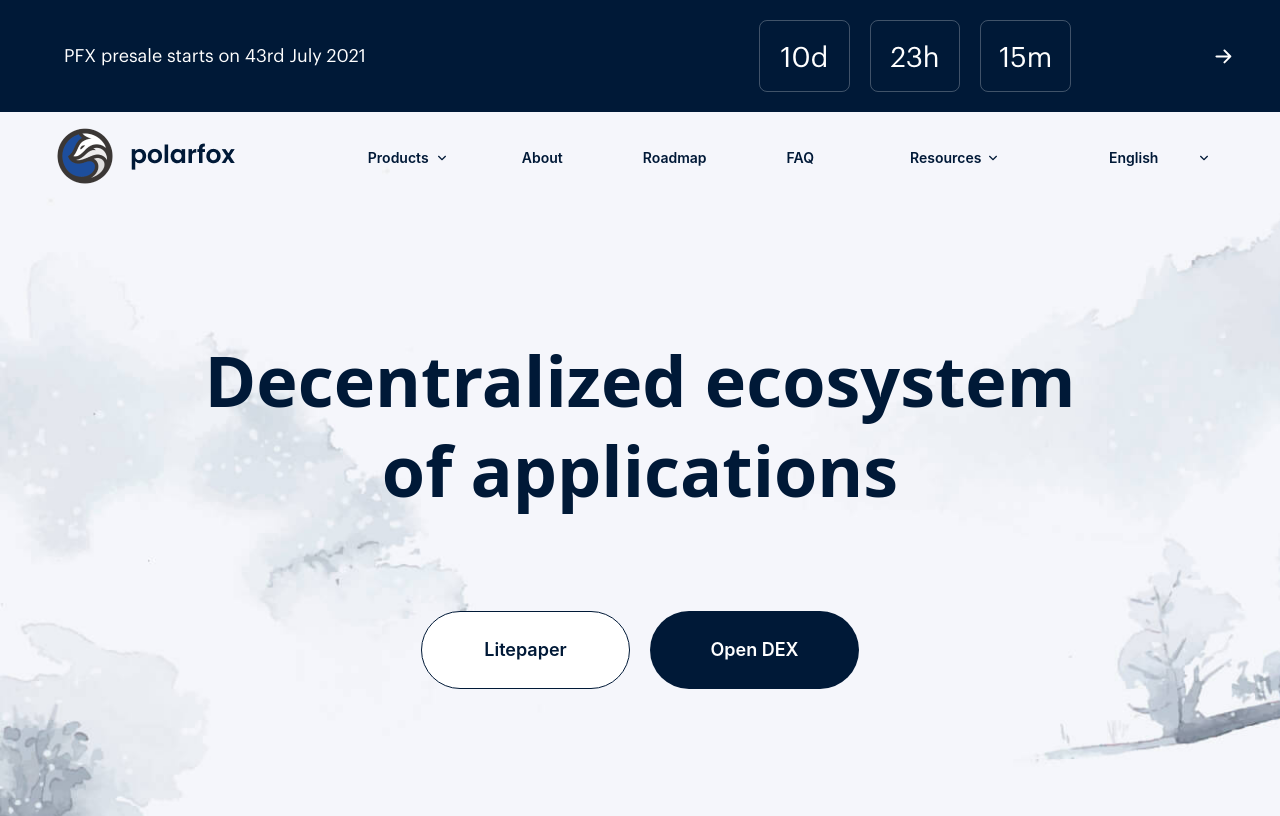
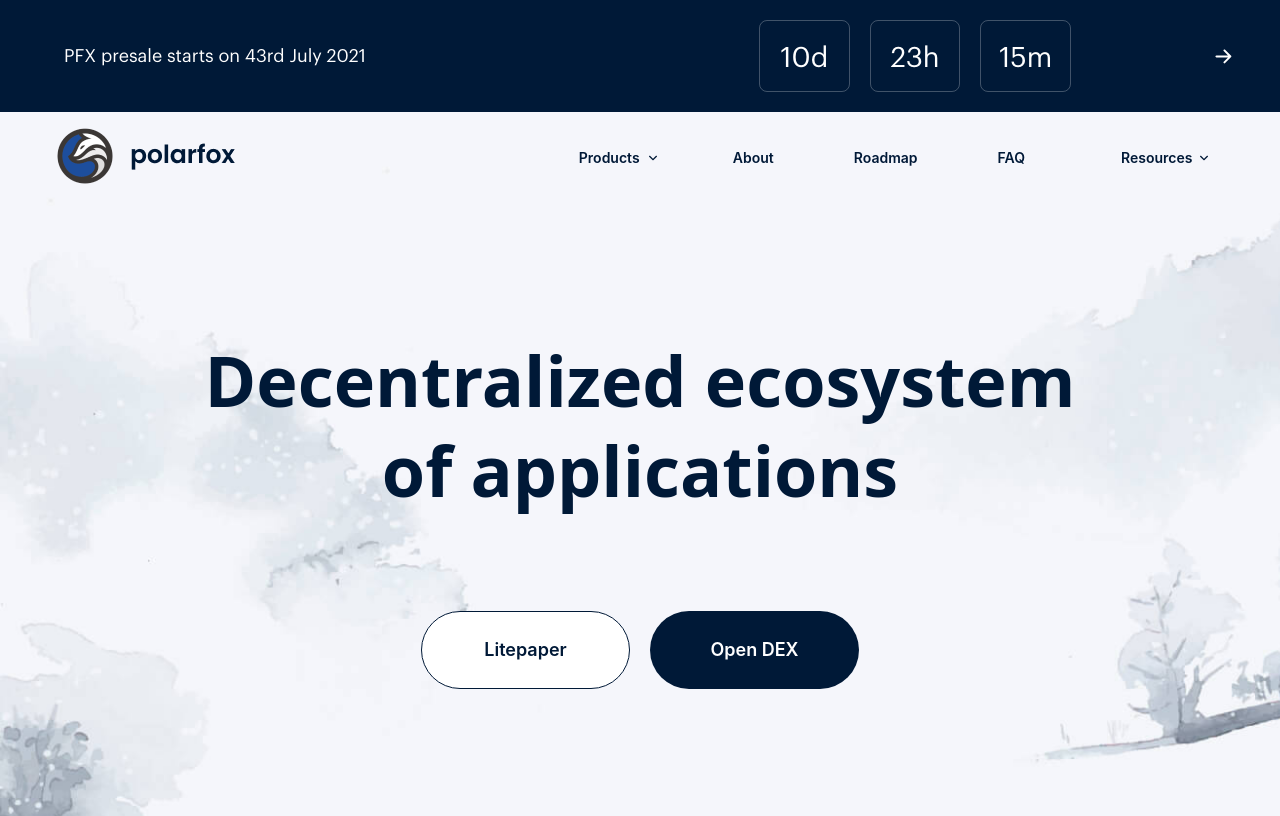
Before and after one commit to Polarfox-DEX/polarfox-web, a Next.js app: page / in a window 1280 px wide. Shown: the top 816 px of the page. Built offline with nearby package versions, Linux system fonts and the light colour scheme.

Commit message:
Comment language dropdown

```diff
--- a/components/Header.tsx
+++ b/components/Header.tsx
@@ -45,7 +45,7 @@ export function Header({ className }: SectionProps) {
         <HoverableItem className="mr-5" width={119}>
           Resources
         </HoverableItem>
-        <LanguageDropdown />
+        {/* <LanguageDropdown /> */}
         {/* <div>Account</div> */}
       </div>
     </div>
```
